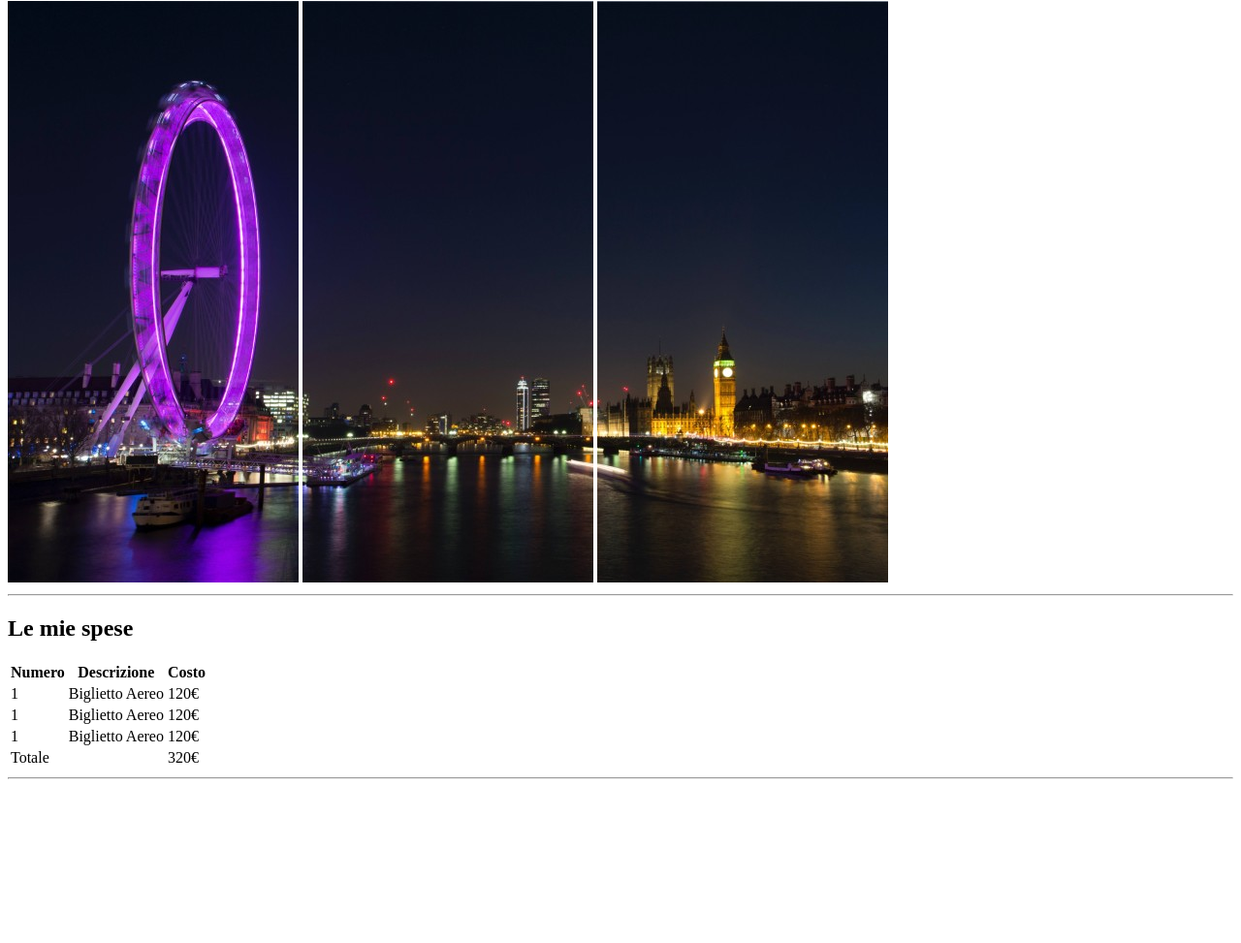
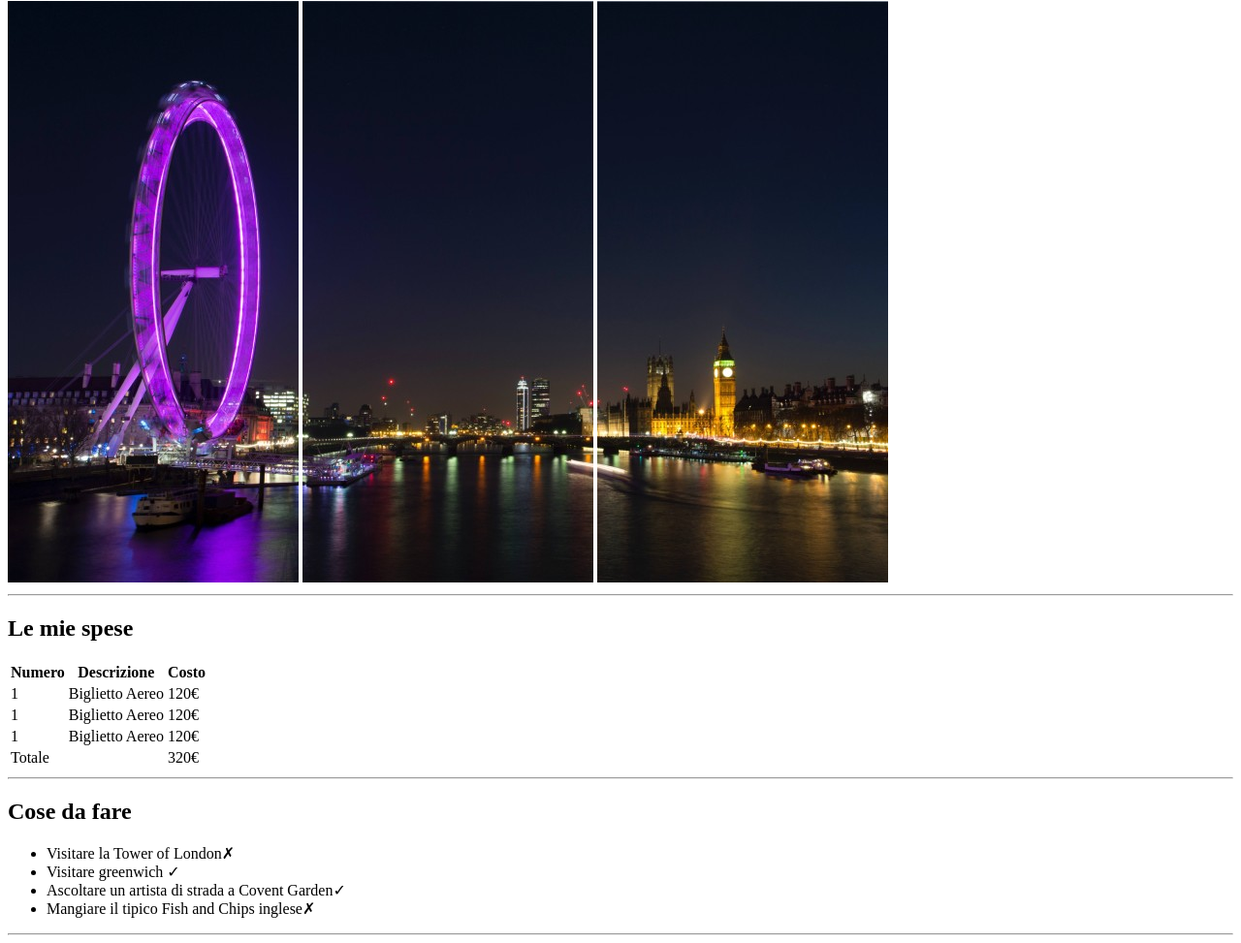
Before and after one commit to manueledigregorio/html-london-trip, a plain HTML site: page index.html in a window 1280 px wide. Shown: the part 79-1052 px from the top of the page at 97% size. Before the commit the page ends 891 px from the top, so only its background shows below. Drawn offline with Linux system fonts and the light colour scheme.

Commit message:
added section

```diff
--- a/index.html
+++ b/index.html
@@ -16,6 +16,7 @@
     </header>
 
     <main>
+        <!--tabbella spese-->
         <section>
                <hr>
                <h2>Le mie spese</h2>
@@ -48,7 +49,18 @@
                </table>
                <hr>
         </section>
+        <section>
+              <h2>Cose da fare</h2>
+               <ul>
+                 <li>Visitare la Tower of London&#10007;</li>
+                 <li>Visitare greenwich &#10003;</li>
+                 <li>Ascoltare un artista di strada a Covent Garden&#10003;</li>
+                 <li>Mangiare il tipico Fish and Chips inglese&#10007;</li>
+               </ul>
+        </section>
+            <hr>
     </main>
+
 
 </body>
 </html>
```
